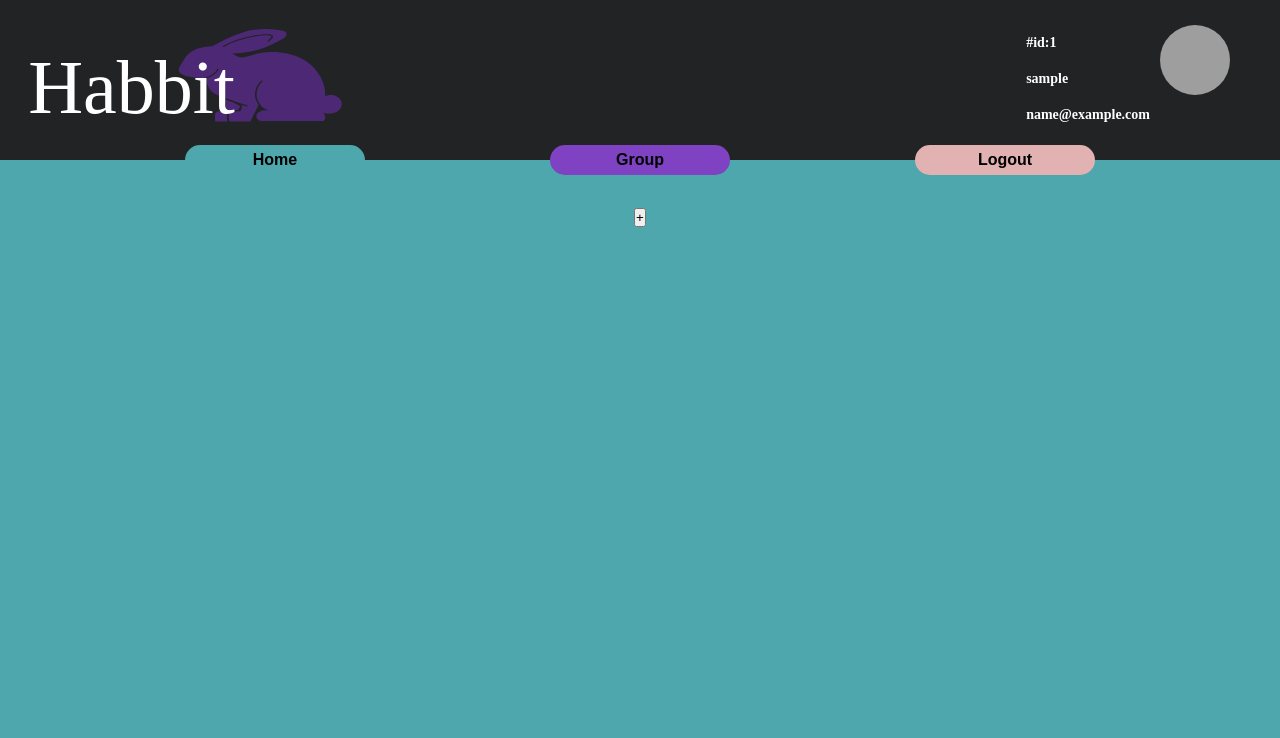
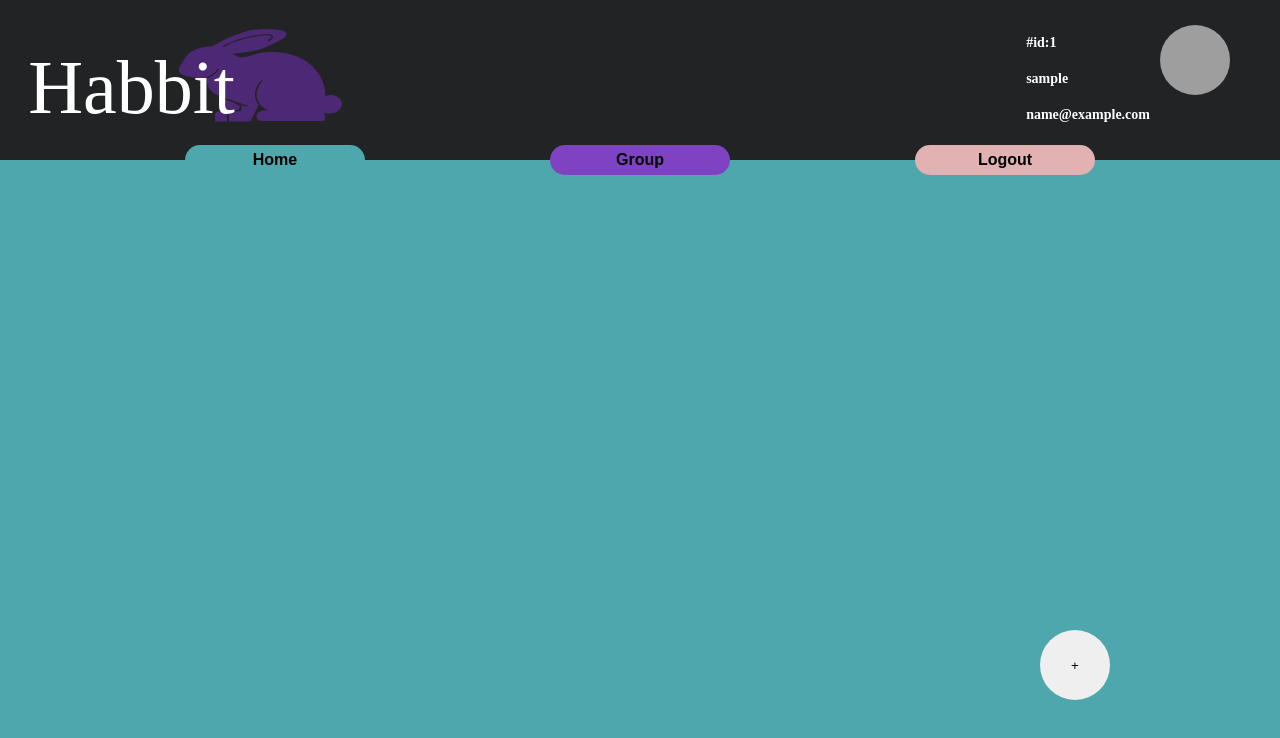
Before and after one commit to daniell18/kenzie-gestao-de-habitos, a React (Create React App) app: page /home in a window 1280 px wide. Shown: the top 738 px of the page. Built offline with nearby package versions, Linux system fonts and the light colour scheme; no server answers; sample sign-in values are in the browser's storage; grey boxes are pictures that could not be loaded; a web font is replaced by a local one.

Commit message:
feat: button add styled and correct position

```diff
--- a/src/Components/Body/Bodystyle.js
+++ b/src/Components/Body/Bodystyle.js
@@ -18,6 +18,30 @@ export const ParagrafoLogout = styled.p`
     margin-bottom:70px;
     font-size: x-large;
     font-weight: 600;
+`;
+
+export const ButtonPlus = styled.button `
+  width: 50px;
+  height: 50px;
+  position: fixed;
+  bottom: 60px;
+  border: none;
+  right: 35px;
+  border-radius: 125px;
+@media screen and (min-width: 1024px) {
+  width: 70px;
+  height: 70px;
+  position: fixed;
+  bottom: 100px;
+  right: 170px;
+  border-radius: 125px;}
+@media screen and (min-width: 1440px) {
+  width: 70px;
+  height: 70px;
+  position: fixed;
+  bottom: 100px;
+  right: 310px;
+  border-radius: 125px;}
 `;
 
 export const LogoutPage = styled.div`
--- a/src/Components/Body/index.jsx
+++ b/src/Components/Body/index.jsx
@@ -5,12 +5,12 @@ import {
   LogoSair,
   ParagrafoLogout,
   LogoutPage,
+  ButtonPlus,
 } from "./Bodystyle";
 import { useHistory } from "react-router";
 import { useContext } from "react";
 import { LoginContext } from "../../Providers/Login";
 import { HabitsContext } from "../../Providers/Habits";
-import { Button } from "../Headers/HeadersStyle";
 import { useState } from "react";
 import Modal from "../modal/modal";
 
@@ -45,7 +45,7 @@ function Body({ color, page, item }) {
             />{" "}
           </LogoutPage>
         )}
-        {page !== "logout" && page !== "Members"? (<button className = "buttonPlus" onClick = {() => setIsModalVisible(true)} >+</button>) : (null)}
+        {page !== "logout" && page !== "Members"? (<ButtonPlus className = "buttonPlus" onClick = {() => setIsModalVisible(true)} >+</ButtonPlus>) : (null)}
         {isModalVisible ? <Modal filtered = {filtered} page = {page} close = {setIsModalVisible}/> : null}
       </ContainerBody>
     </>
--- a/src/Components/card/card.jsx
+++ b/src/Components/card/card.jsx
@@ -75,7 +75,7 @@ const Card = ({ filtered }) => {
             ) : (
               <div>
                 <p>{item.description}</p>
-                {!item.username && (
+                {item.users_on_group && (
                   <button onClick={() => handleClick(item)}>Ver mais</button>
                 )}
               </div>
--- a/src/Components/card/styled.jsx
+++ b/src/Components/card/styled.jsx
@@ -12,10 +12,6 @@ export const Conteiner = styled.div`
   color: white;
   @media screen and (min-width: 800px) {
     width: 40%;
-    height: 100px;
-    padding: 5px;
-    border-radius: 3px;
-    background-color: ${({ color }) => color};
   }
 `;
 
@@ -27,9 +23,9 @@ export const ConteinerCard = styled.div`
   justify-content: space-around;
   font-size: 12px;
   text-align: center;
-  @media screen and (min-width: 800px) {
+  /* @media screen and (min-width: 800px) {
     text-align: end;
-  }
+  } */
 `;
 export const Conteinername = styled.div``;
 export const ProgressBar = styled.div`
@@ -42,13 +38,13 @@ export const ProgressBar = styled.div`
     color: #949595;
     font-size: 12px;
   }
-  @media screen and (min-width: 800px) {
+  /* @media screen and (min-width: 800px) {
     flex-direction: column;
     align-items: flex-end;
     p {
       color: white;
     }
-  }
+  } */
 `;
 export const Progress = styled.div`
   width: 100%;
@@ -59,7 +55,7 @@ export const Progress = styled.div`
     height: 100%;
     background-color: ${({ color }) => color};
   }
-  @media screen and (min-width: 800px) {
+  /* @media screen and (min-width: 800px) {
     height: 7px;
     border: solid 1.8px white;
     border-radius: 3px;
@@ -67,5 +63,5 @@ export const Progress = styled.div`
     div {
       background-color: #444545;
     }
-  }
+  } */
 `;
--- a/src/Components/modal/modal.jsx
+++ b/src/Components/modal/modal.jsx
@@ -45,7 +45,7 @@ const Modal = ({close, filtered, page}) =>{
         event.preventDefault();
         obj.title = title;
         obj.difficulty = difficulty;
-        obj.how_much_achieved = 0;
+        obj.how_much_achieved = 1;
         obj.group = "id";
     }
 
```
Also changed, not shown: src/Components/modal/style.js (+3 -6 lines).
